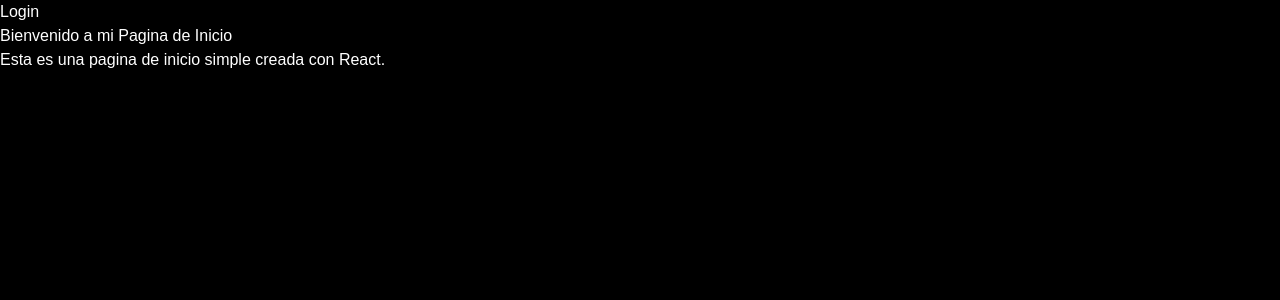
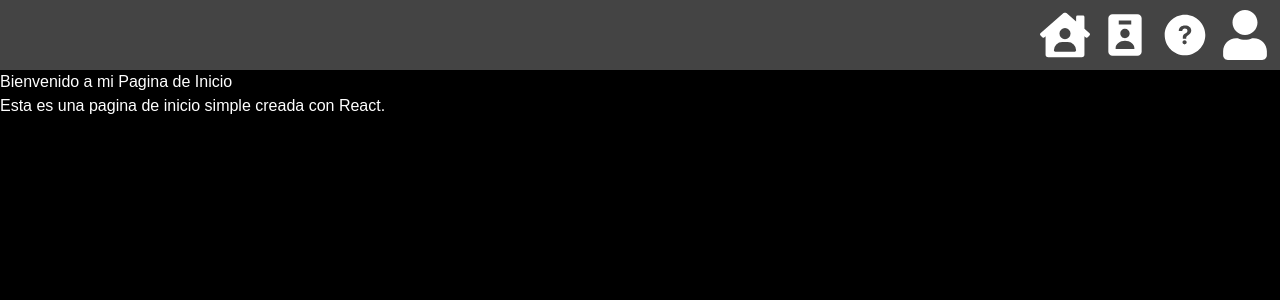
Before and after one commit to himelmaj/neurolab, a React (Vite) app in the folder frontend/: page / in a window 1280 px wide. Shown: the top 300 px of the page. Built offline with nearby package versions, Linux system fonts and the light colour scheme.

Commit message:
new(componet):navegation

```diff
--- a/frontend/package.json
+++ b/frontend/package.json
@@ -10,8 +10,10 @@
     "preview": "vite preview"
   },
   "dependencies": {
+    "@fortawesome/fontawesome-svg-core": "^6.5.1",
     "react": "^18.2.0",
     "react-dom": "^18.2.0",
+    "react-icons": "^4.12.0",
     "react-router-dom": "^6.20.0"
   },
   "devDependencies": {
--- a/frontend/src/App.jsx
+++ b/frontend/src/App.jsx
@@ -2,6 +2,8 @@ import { BrowserRouter, Routes, Route } from "react-router-dom";
 import { Navigation } from "./components/Navigation";
 import { HomePage } from "./pages/HomePage"
 import { LoginPage } from "./pages/LoginPage";
+import { ContactPage } from "./pages/ContactPage";
+import { HelpPage } from "./pages/HelpPage";
 
 function App() {
 
@@ -11,6 +13,8 @@ function App() {
       <Routes>
         <Route path="/" element={<HomePage />}></Route>
         <Route path="/login" element={<LoginPage />}></Route>
+        <Route path="/contacto" element={<ContactPage />}></Route>
+        <Route path="/ayuda" element={<HelpPage />}></Route>
       </Routes>
     </BrowserRouter>
   )
--- a/frontend/src/components/Navigation.jsx
+++ b/frontend/src/components/Navigation.jsx
@@ -1,10 +1,18 @@
 import React from "react";
 import { Link } from "react-router-dom";
+import { FaHouseUser } from "react-icons/fa";
+import { FaUser } from "react-icons/fa";
+import { BiSolidUserBadge } from "react-icons/bi";
+import { IoIosHelpCircle } from "react-icons/io";
+
 
 export function Navigation() {
   return (
     <nav>
-      <Link to="/login">Login</Link>
+      <Link to="/"><FaHouseUser style={{fontSize:'50px' }} /></Link>
+      <Link to="/contacto"><BiSolidUserBadge style={{fontSize:'50px' }}/></Link>
+      <Link to="/ayuda"><IoIosHelpCircle style={{fontSize:'50px' }}/></Link>
+      <Link to="/login"><FaUser style={{fontSize:'50px' }}/></Link>
     </nav>
   );
 }
--- a/frontend/src/index.css
+++ b/frontend/src/index.css
@@ -7,3 +7,11 @@ body {
   background-color: black;
   color: white;
 }
+nav{
+  background-color: rgb(68, 68, 68);
+  color: white;
+  display: flex;
+  justify-content: end;
+  gap: 10px;
+  padding: 10px;
+}
--- a/frontend/src/pages/HomePage.jsx
+++ b/frontend/src/pages/HomePage.jsx
@@ -1,5 +1,4 @@
 export function HomePage() {
-
     return (
 
         <div>
```
Also changed, not shown: 1 other file (tests, documents, lock files or other folders).
